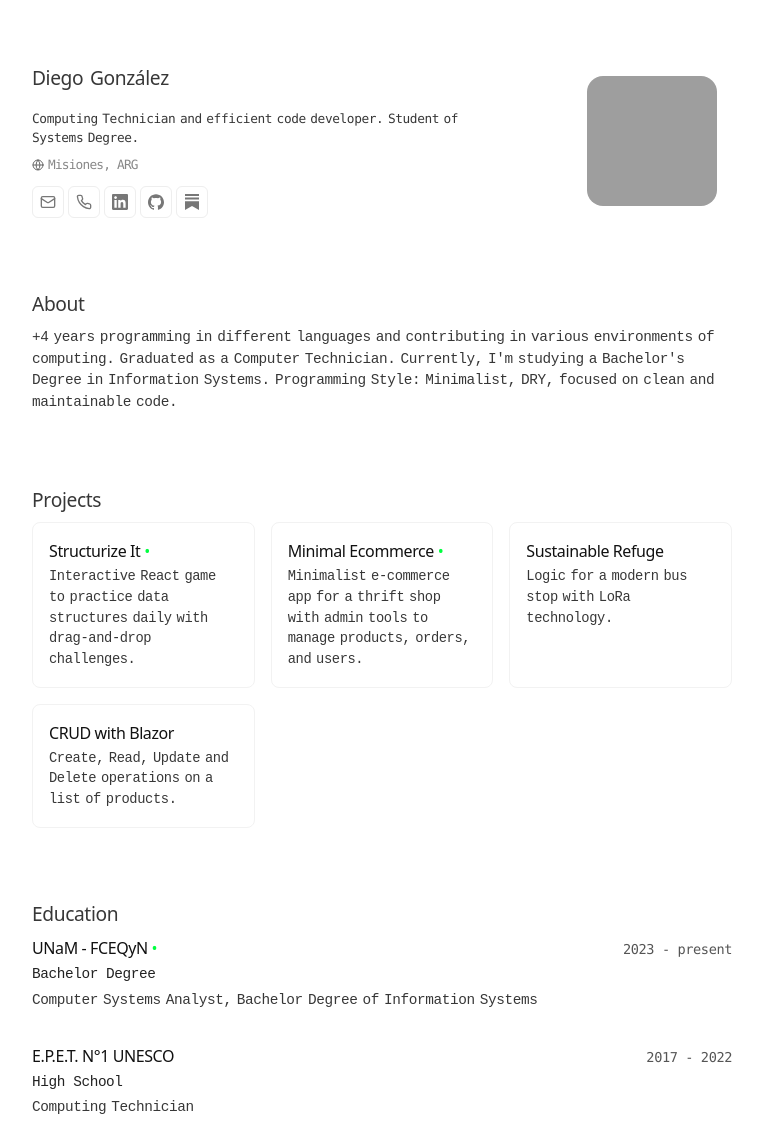
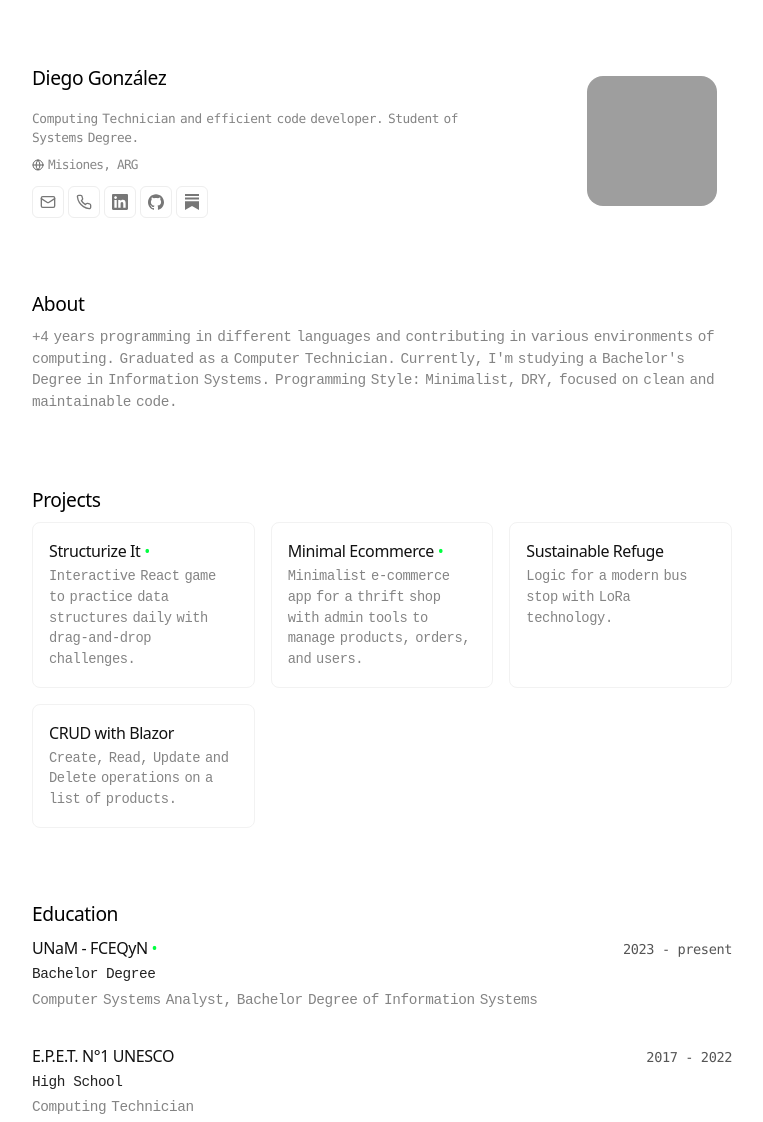
Before and after one commit to DiegoParadiso/portfolio-personal, an Astro site: page / in a window 1280 px wide. Shown: the top 1122 px of the page, without its empty margins (258-1021 px from the left). Built offline with nearby package versions, Linux system fonts and the light colour scheme; Astro itself is replaced by a stand-in of ours; grey boxes are pictures that could not be loaded.

Commit message:
Conf. de tipografías y estilos

```diff
--- a/src/components/AnimatedText.astro
+++ b/src/components/AnimatedText.astro
@@ -9,7 +9,7 @@ const words = text.split(" ");
     words.map((word, i) => (
       <span class="word" key={i}>
         {word.split("").map((letter, j) => (
-          <span class={`letter ${['i', 'j', 'o'].includes(letter) ? 'no-flip' : ''}`} key={j}>
+          <span class="letter" key={j}>
             {letter}
           </span>
         ))}
@@ -32,20 +32,20 @@ const words = text.split(" ");
 
   .letter {
     display: inline-block;
-    color: #222;
+    color: #777;  /* Gris claro */
     opacity: 0.9;
-    transition: color 0.25s ease, opacity 0.25s ease;
+    transition: opacity 0.25s ease;
     position: relative;
   }
 
   /* Hover: leve realce */
-  .word:hover .letter:not(.no-flip) {
-    color: #000;
+  .word:hover .letter {
+    color: #555; /* Gris un poco más oscuro al hacer hover */
     opacity: 1;
   }
 
   /* Subrayado más sutil */
-  .word:hover .letter:not(.no-flip)::after {
+  .word:hover .letter::after {
     content: "";
     position: absolute;
     left: 0;
@@ -58,7 +58,7 @@ const words = text.split(" ");
     transition: transform 0.3s ease;
   }
 
-  .word:hover .letter:not(.no-flip):hover::after {
+  .word:hover .letter:hover::after {
     transform: scaleX(1);
   }
-  </style>
+</style>
--- a/src/components/Hero.astro
+++ b/src/components/Hero.astro
@@ -30,9 +30,7 @@ const printInfo = [email, phone, linkedUrl].filter(Boolean).join(', ');
       <img src={image} alt={name} />
     </figure>
     <div class="info">
-      <div id="unique-paragraph" class="paragraph-style-h1">
-        <AnimatedText text={name} />
-      </div>
+      <h1>{name}</h1>
       <div id="unique-paragraph" class="paragraph-style">
         <AnimatedText text={label} />
       </div>
@@ -126,14 +124,11 @@ const printInfo = [email, phone, linkedUrl].filter(Boolean).join(', ');
     letter-spacing: -0.05rem;
     flex-wrap: wrap;
   }
-
-  .paragraph-style-h1 {
+  h1 {
     margin-bottom: 8px;
         line-height: 1.5;
         font-size: 1.2rem;
         font-weight: 500;
-        font-family: system-ui, -apple-system, BlinkMacSystemFont, 'Segoe UI', Roboto, Oxygen, Ubuntu, Cantarell, 'Open Sans', 'Helvetica Neue', sans-serif; /* Fuente similar a la del título */
-
   }
 
   footer a {
--- a/src/components/section.astro
+++ b/src/components/section.astro
@@ -6,7 +6,7 @@ const { title } = Astro.props;
 ---
 
 <section>
-    {title && <h1><AnimatedText text={title} /></h1>}
+    {title && <h1>{title}</h1>}
     <slot />
 </section>
 
```
